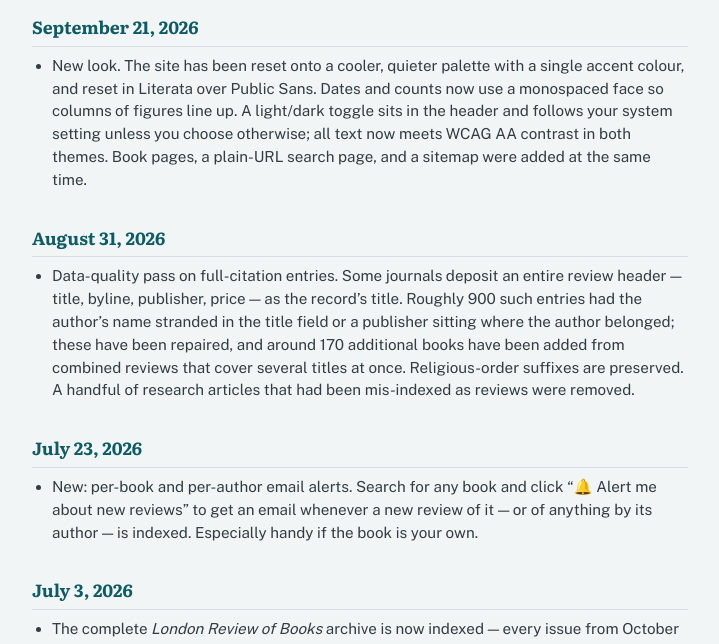
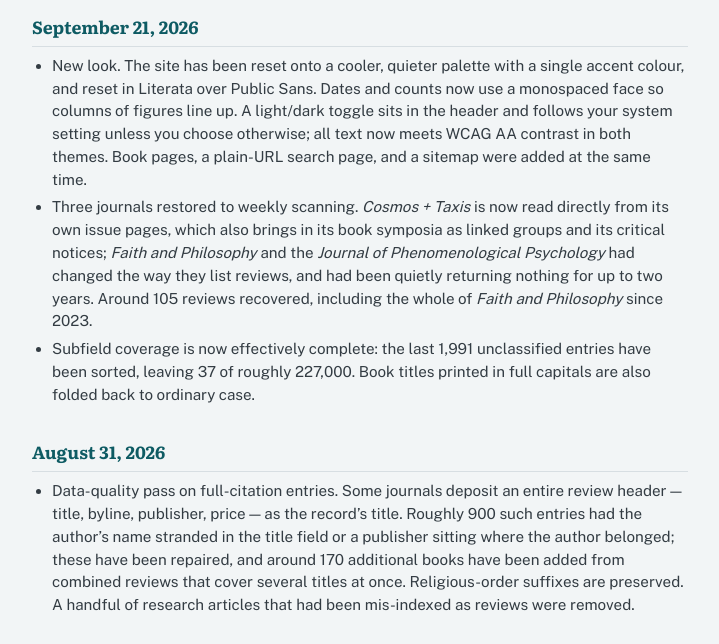
Before and after one commit to mzwolinski-png/philreviews, a Flask app: page /changelog in a window 1280 px wide. Shown: the part 157-801 px from the top of the page, without its empty margins (280-999 px from the left). Run offline with Flask 3, Linux system fonts and the light colour scheme; data comes from the database, SQL or seed files in the repository; some libraries are stand-ins or nearby versions; some web fonts are replaced.

Commit message:
Changelog: the re-theme, three journals restored, subfields complete
Co-Authored-By: Claude Opus 5 <noreply@anthropic.com>
Claude-Session: https://claude.ai/code/session_01HZyCxTKvyAVovtEyRPBWJL

```diff
--- a/templates/changelog.html
+++ b/templates/changelog.html
@@ -54,6 +54,8 @@
         <h2>September 21, 2026</h2>
         <ul>
             <li>New look. The site has been reset onto a cooler, quieter palette with a single accent colour, and reset in Literata over Public Sans. Dates and counts now use a monospaced face so columns of figures line up. A light/dark toggle sits in the header and follows your system setting unless you choose otherwise; all text now meets WCAG AA contrast in both themes. Book pages, a plain-URL search page, and a sitemap were added at the same time.</li>
+            <li>Three journals restored to weekly scanning. <em>Cosmos + Taxis</em> is now read directly from its own issue pages, which also brings in its book symposia as linked groups and its critical notices; <em>Faith and Philosophy</em> and the <em>Journal of Phenomenological Psychology</em> had changed the way they list reviews, and had been quietly returning nothing for up to two years. Around 105 reviews recovered, including the whole of <em>Faith and Philosophy</em> since 2023.</li>
+            <li>Subfield coverage is now effectively complete: the last 1,991 unclassified entries have been sorted, leaving 37 of roughly 227,000. Book titles printed in full capitals are also folded back to ordinary case.</li>
         </ul>
     </div>
 
```
